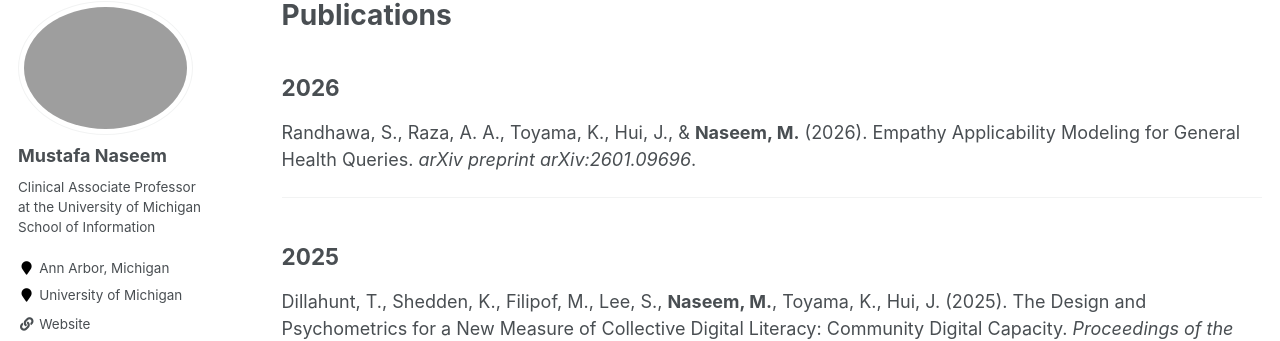
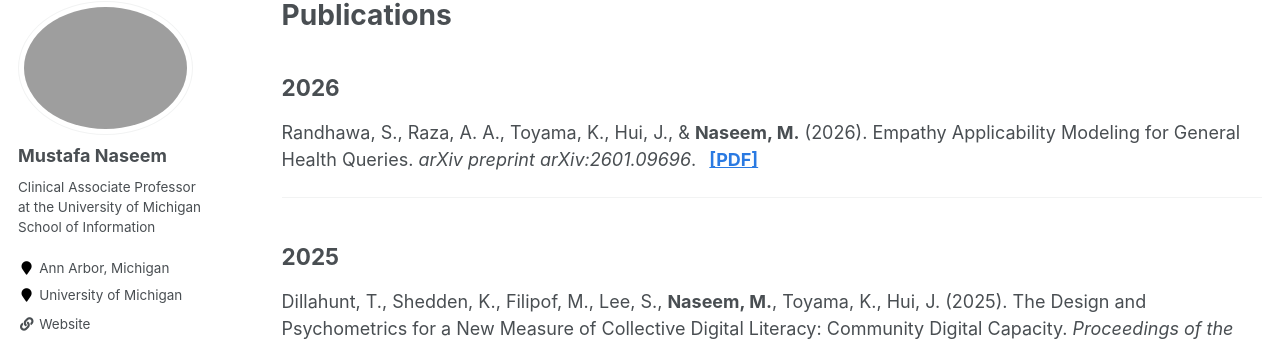
Before and after one commit to mustafanaseem/mustafanaseem.github.io, a Jekyll site: the page built from _pages/publications.md, in a window 1280 px wide and 900 px high. Shown: the part 117-458 px from the top of the window. Built offline with Jekyll 4.4.1, drawn with Linux system fonts in a browser that asks for light colours.

Commit message:
Add PDF link to 2026 Empathy Applicability Modeling paper

```diff
--- a/_pages/publications.md
+++ b/_pages/publications.md
@@ -21,7 +21,7 @@ author_profile: true
 
 ## 2026
 
-Randhawa, S., Raza, A. A., Toyama, K., Hui, J., & **Naseem, M.** (2026). Empathy Applicability Modeling for General Health Queries. *arXiv preprint arXiv:2601.09696*.
+Randhawa, S., Raza, A. A., Toyama, K., Hui, J., & **Naseem, M.** (2026). Empathy Applicability Modeling for General Health Queries. *arXiv preprint arXiv:2601.09696*. <a href="/files/2026_Empathy Applicability Modeling.pdf" class="pdf-link">[PDF]</a>
 
 ---
 
```
